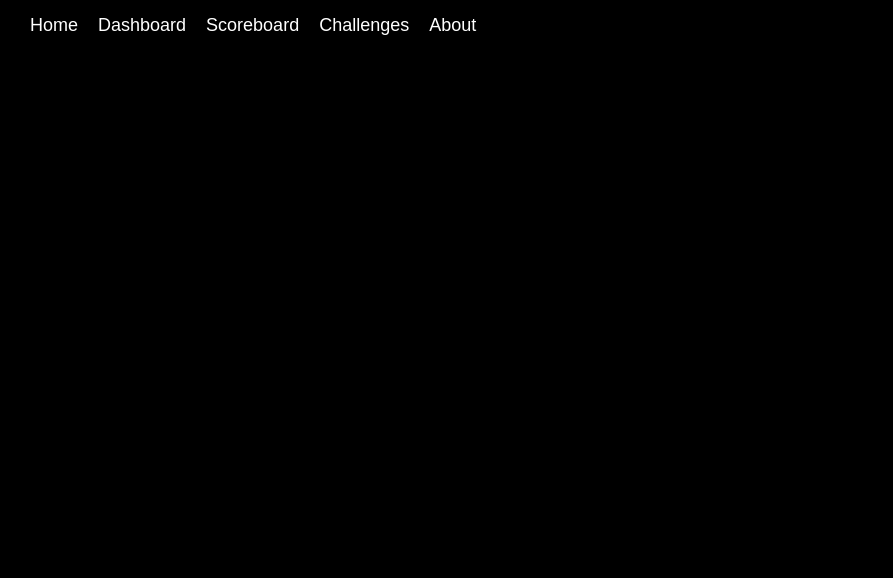
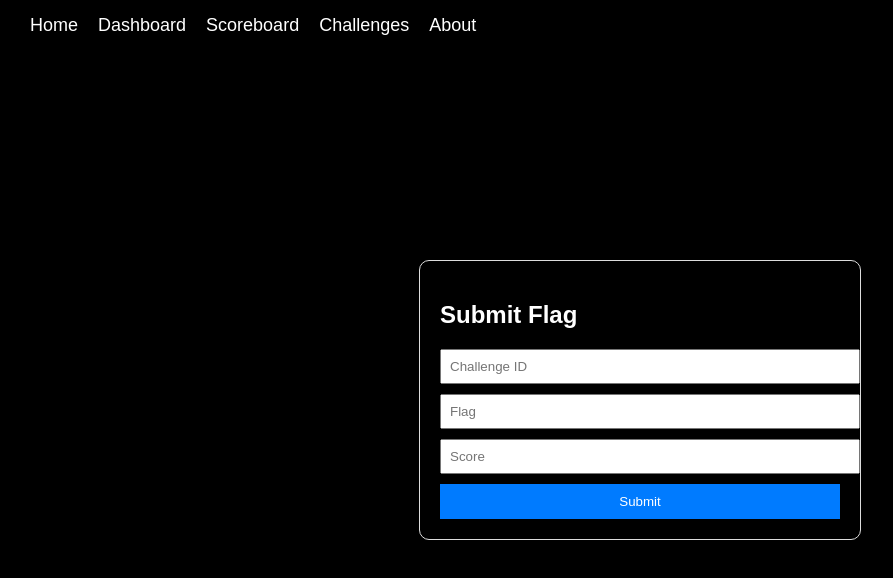
Before and after one commit to Aravinth0225/CTF-front-back-, a React (Create React App) app in the folder ctf/: page /flags in a window 1280 px wide. Shown: the top 578 px of the page, without its empty margins (0-893 px from the left). Built offline with nearby package versions, Linux system fonts and the light colour scheme; no server answers.

Commit message:
compled flags db

```diff
--- a/ctf/src/App.js
+++ b/ctf/src/App.js
@@ -11,6 +11,7 @@ import Register from "./components/Register.jsx";
 import TechCategories from "./components/TechCategories";
 import About from "./components/About.jsx";
 import DashboardPage from "./components/DashboardPage";
+import FlagForm from "./components/FlagForm";
 //import Scoreboard from "./components/Scoreboard";
 //import Categories from "./components/Categories";
 
@@ -95,6 +96,7 @@ function App() {
           <Route path="/categories" element={<TechCategories />} />
           <Route path="/about" element={<About />} />
           <Route path="/dashboard" element={<DashboardPage />} />
+          <Route path="/flags" element={<FlagForm />} />
 
           <Route path="/challenges/0x01" element={<Challenge0x01 />} />
           <Route path="/challenges/0x02" element={<Challenge0x02 />} />
--- /dev/null
+++ b/ctf/src/components/FlagForm.js
@@ -0,0 +1,71 @@
+import React, { useState } from "react";
+
+const FlagForm = () => {
+    const [challengeId, setChallengeId] = useState("");
+    const [flag, setFlag] = useState("");
+    const [score, setScore] = useState("");
+
+    const handleSubmit = async (e) => {
+        e.preventDefault();
+
+        const newFlag = {
+            challenge_id: challengeId,
+            flag: flag,
+            score: Number(score),
+        };
+
+        try {
+            const response = await fetch("http://localhost:5000/api/flags", {
+                method: "POST",
+                headers: { "Content-Type": "application/json" },
+                body: JSON.stringify(newFlag),
+            });
+
+            const data = await response.json();
+            alert(data.message || "Flag submitted successfully!");
+
+            setChallengeId("");
+            setFlag("");
+            setScore("");
+        } catch (error) {
+            alert("Error submitting flag");
+        }
+    };
+
+    return (
+        <div style={{ maxWidth: "400px", margin: "auto", padding: "20px", border: "1px solid #ddd", borderRadius: "10px" }}>
+            <h2>Submit Flag</h2>
+            <form onSubmit={handleSubmit}>
+                <input
+                    type="text"
+                    placeholder="Challenge ID"
+                    value={challengeId}
+                    onChange={(e) => setChallengeId(e.target.value)}
+                    required
+                    style={{ width: "100%", padding: "8px", marginBottom: "10px" }}
+                />
+                <input
+                    type="text"
+                    placeholder="Flag"
+                    value={flag}
+                    onChange={(e) => setFlag(e.target.value)}
+                    required
+                    style={{ width: "100%", padding: "8px", marginBottom: "10px" }}
+                />
+                <input
+                    type="number"
+                    placeholder="Score"
+                    value={score}
+                    onChange={(e) => setScore(e.target.value)}
+                    required
+                    style={{ width: "100%", padding: "8px", marginBottom: "10px" }}
+                />
+                <button type="submit" style={{ width: "100%", padding: "10px", background: "#007bff", color: "#fff", border: "none", cursor: "pointer" }}>
+                    Submit
+                </button>
+            </form>
+        </div>
+    );
+};
+
+export default FlagForm;
```
Also changed, not shown: 2 other files (tests, documents, lock files or other folders).
